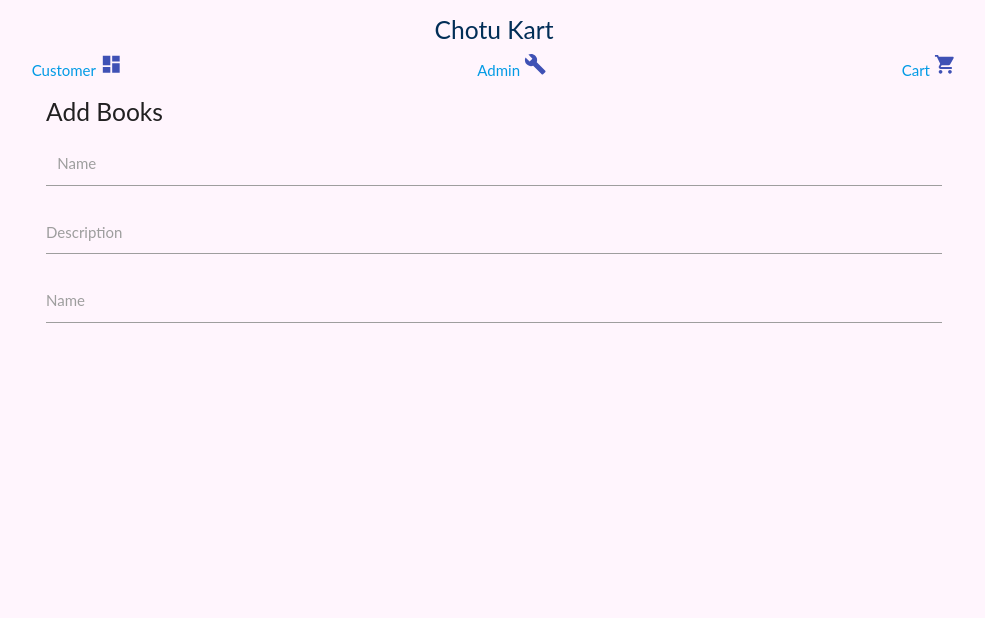
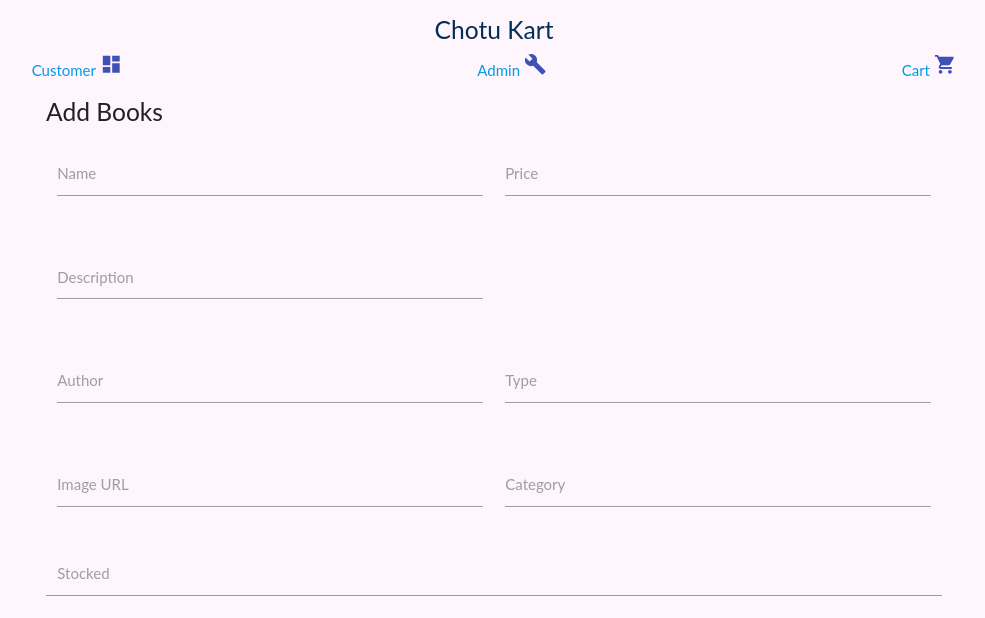
Before and after one commit to poornesh-pH/chotu-kart-react, a React (Create React App) app: page /add in a window 1280 px wide. Shown: the top 618 px of the page, without its empty margins (146-1131 px from the left). Built offline with nearby package versions, Linux system fonts and the light colour scheme.

Commit message:
1 file modified

```diff
--- a/src/Components/BooksForm.js
+++ b/src/Components/BooksForm.js
@@ -5,11 +5,18 @@ class BooksForm extends Component {
     return (
       <div>
         <form>
+          <div className="row">
+            <div class="input-field col s6">
+              <input id="name" type="text" name="name" class="validate" />
+              <label for="name">Name</label>
+            </div>
+            <div class="input-field col s6">
+              <input id="name" type="number" name="price" class="validate" />
+              <label for="name">Price</label>
+            </div>
+          </div>
+          <div className="row">
           <div class="input-field col s6">
-            <input id="name" type="text" class="validate" />
-            <label for="name">Name</label>
-          </div>
-          <div class="input-field">
             <textarea
               id="description"
               name="description"
@@ -17,9 +24,37 @@ class BooksForm extends Component {
             />
             <label for="description">Description</label>
           </div>
-          <div class="input-field">
-            <input id="name" type="text" class="validate" />
-            <label for="name">Name</label>
+          </div>
+          <div className="row">
+            <div class="input-field col s6">
+              <input id="author" name="author" type="text" class="validate" />
+              <label for="author">Author</label>
+            </div>
+            <div class="input-field col s6">
+              <input id="type" name="type" type="text" class="validate" />
+              <label for="type">Type</label>
+            </div>
+          </div>
+
+          <div className="row">
+            <div class="input-field col s6">
+              <input id="img" name="img" type="text" class="validate" />
+              <label for="img">Image URL</label>
+            </div>
+            <div class="input-field col s6">
+              <input
+                id="category"
+                name="category"
+                type="text"
+                class="validate"
+              />
+              <label for="category">Category</label>
+            </div>
+          </div>
+
+          <div class="input-field col s6">
+            <input id="stocked" type="number" name="stocked" class="validate" />
+            <label for="stocked">Stocked</label>
           </div>
         </form>
       </div>
```
